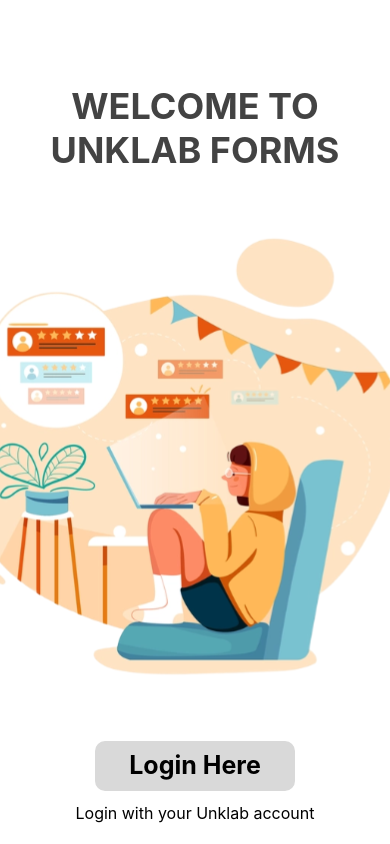
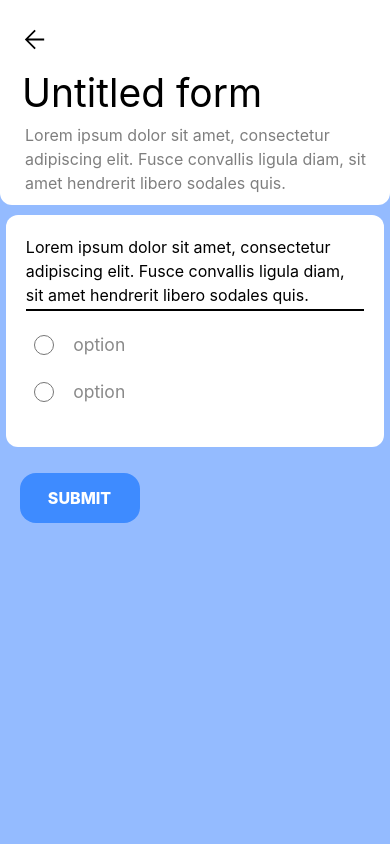
Before and after one commit to chaddjong/projek-vote, a React (Create React App) app: page / in a window 390 px wide. Built offline with nearby package versions, Linux system fonts and the light colour scheme; no server answers.

Commit message:
page voting

```diff
--- a/src/App.js
+++ b/src/App.js
@@ -14,19 +14,19 @@
 
 function App() {
   return (
-    <BrowserRouter>
-      <Routes>
-        <Route path="/" element={<LoginPage />} />
-        <Route path="/home" element={<HomePage />} />
-        <Route path="/form-making" element={<MobileFormMaking />} />
-        <Route path="/form-checking" element={<FormChecking />} />
-        <Route path="/making-token" element={<MakingToken />} />
-        <Route path="/dashboard-report" element={<Dashboard />} />
-        <Route path="/response-confirmation" element={<Success />} />
-        <Route path="/voting" element={<Voting />}/>
-      </Routes>
-    </BrowserRouter>
-    // <Voting />
+    // <BrowserRouter>
+    //   <Routes>
+    //     <Route path="/" element={<LoginPage />} />
+    //     <Route path="/home" element={<HomePage />} />
+    //     <Route path="/form-making" element={<MobileFormMaking />} />
+    //     <Route path="/form-checking" element={<FormChecking />} />
+    //     <Route path="/making-token" element={<MakingToken />} />
+    //     <Route path="/dashboard-report" element={<Dashboard />} />
+    //     <Route path="/response-confirmation" element={<Success />} />
+    //     <Route path="/voting" element={<Voting />}/>
+    //   </Routes>
+    // </BrowserRouter>
+    <Voting />
   );
 }
 
--- a/src/components/OptionVote.jsx
+++ b/src/components/OptionVote.jsx
@@ -23,7 +23,9 @@
           option
         </label>
       </div>
-      <div className="lg:hidden flex flex-row justify-start items-center h-max ml-[6vw] mb-[2.5vh]">
+
+      {/* mobile layout */}
+      <div className="lg:hidden flex flex-row justify-start items-center h-max ml-[2vw] mb-[2.5vh]">
         <input
           type="radio"
           id="option"
--- a/src/components/VotingCard.jsx
+++ b/src/components/VotingCard.jsx
@@ -1,8 +1,10 @@
 import React from "react";
 import OptionVote from "../components/OptionVote";
+
 export default function Card() {
   return (
-    <div className="w-[29%] max-[1023px]:w-[95%] max-[1023px]:mt-4 h-auto pb-2 bg-white rounded-xl flex flex-col">
+    <body>
+      <div className="w-[29%] max-[1023px]:w-[95%] max-[1023px]:mt-4 h-auto pb-2 bg-white rounded-xl flex flex-col max-[1023px]:hidden">
         <p className="mt-2 font-inter text-[#000000] ml-[5%] w-[90%]">
           Lorem ipsum dolor sit amet consectetur adipisicing elit. Aperiam
           recusandae deserunt assumenda iusto animi est officia. Excepturi
@@ -12,5 +14,18 @@
         <hr className="bg-black h-[2px] w-[90%] flex place-self-center shadow-sm shadow-black" />
         <OptionVote />
       </div>
+
+      {/* mobile layout */}
+      <div className="lg:hidden w-[97vw] bg-white h-auto mt-[10px] rounded-xl flex flex-col justify-center p-5">
+        <p className="border-black border-b-[2px] pb-[2px]">
+          Lorem ipsum dolor sit amet, consectetur adipiscing elit. Fusce
+          convallis ligula diam, sit amet hendrerit libero sodales quis.
+        </p>
+        <div className="mt-[2.5vh]">
+          <OptionVote />
+          <OptionVote />
+        </div>
+      </div>
+    </body>
   );
 }
--- a/src/pages/HomePage.jsx
+++ b/src/pages/HomePage.jsx
@@ -29,6 +29,7 @@
           </button>
         </div>
         <div className="flex flex-row gap-[5vw] mt-[3vh]">
+          <Link to={"/form-checking"}>
             <button className="bg-[#216CFF] w-[42.5vw] rounded-2xl py-[2vh]">
               <p className="text-center text-white text-[5vw] font-extrabold tracking-widest">
                 See Form
@@ -36,6 +37,8 @@
                 Responds
               </p>
             </button>
+          </Link>
+          <Link to={"/form-making"}>
             <button className="bg-[#216CFF] w-[42.5vw] rounded-2xl py-[2vh]">
               <p className="text-center text-white text-[5vw] font-extrabold tracking-widest">
                 Create
@@ -43,6 +46,7 @@
                 Form
               </p>
             </button>
+          </Link>
         </div>
         <div className="bg-[#68a1e6] w-[98%] h-screen mt-[50px] rounded-t-[6px] px-3 py-5 flex flex-row justify-between flex-wrap">
           {data.map((item) => {
--- a/src/pages/MobileFormMaking.jsx
+++ b/src/pages/MobileFormMaking.jsx
@@ -50,7 +50,8 @@
         </div>
       </div>
       <div>
-        <div className="flex flex-col justify-center items-center max-[1023px]:gap-5">
+        {/* mobile layout */}
+        <div className="flex flex-col justify-center items-center max-[1023px]:gap-5 lg:hidden">
           <div className=" bg-white w-full lg:w-[30%] h-44 rounded-b-2xl lg:mb-5">
             <div>
               <Link to="/home">
--- a/src/pages/Voting.jsx
+++ b/src/pages/Voting.jsx
@@ -19,8 +19,9 @@
   }, []);
 
   return (
-    <body className="bg-[#D9D9D9] h-full pb-4">
-      <div className="flex flex-col justify-center items-center ">
+    <body className="">
+      <div className="bg-[#D9D9D9] h-full pb-4  max-[1023px]:hidden">
+        <div className="flex flex-col justify-center items-center">
           <div className=" bg-white w-full lg:w-[30%] h-auto rounded-b-2xl lg:mb-5 lg:h-auto lg:pb-4 flex flex-col">
             <div>
               {/* <Link to="/home"> */}
@@ -31,11 +32,11 @@
             </div>
             <div className="mt-5 ml-5 lg:mt-8">
               <p className=" text-black font-normal w-[95%] text-4xl focus:outline-none lg:text-[3vw]">
-              {data.title}
+                {/* {data.title} */}
               </p>
               <br></br>
               <p className="text-black font-normal opacity-50 text-base leading-6 focus:outline-none ml-1 w-[95%] lg:text-[1.5vw]">
-              {data.information.description}
+                {/* {data.information.description} */}
               </p>
             </div>
           </div>
@@ -46,9 +47,29 @@
             </button>
           </div>
         </div>
+      </div>
 
       {/* mobile layout */}
-      <div className="lg:hidden">test</div>
+      <div className="flex flex-col items-center min-h-screen bg-[#94BBFF] lg:hidden w-full">
+        <div className="bg-white w-full h-max pb-[10px] rounded-b-xl">
+          {/* <Link to="/home"> */}
+          <button className="mt-[25px] ml-[20px] mb-[10px]">
+            <img src={BackArrow} className="w-[7.5vw]" />
+          </button>
+          {/* </Link> */}
+          <h1 className="text-[10vw] ml-[22px]">Untitled form</h1>
+          <p className="ml-[25px] w-[92.5vw] opacity-50">
+            Lorem ipsum dolor sit amet, consectetur adipiscing elit. Fusce
+            convallis ligula diam, sit amet hendrerit libero sodales quis.
+          </p>
+        </div>
+        <VotingCard />
+        <div className="flex justify-start w-[90vw] mt-[26px]">
+          <button className="text-white bg-[#3E8BFF] w-[120px] h-[50px] rounded-2xl font-extrabold">
+            SUBMIT
+          </button>
+        </div>
+      </div>
     </body>
   );
 }
```
Lines whose indentation alone changed are shown as unchanged.
